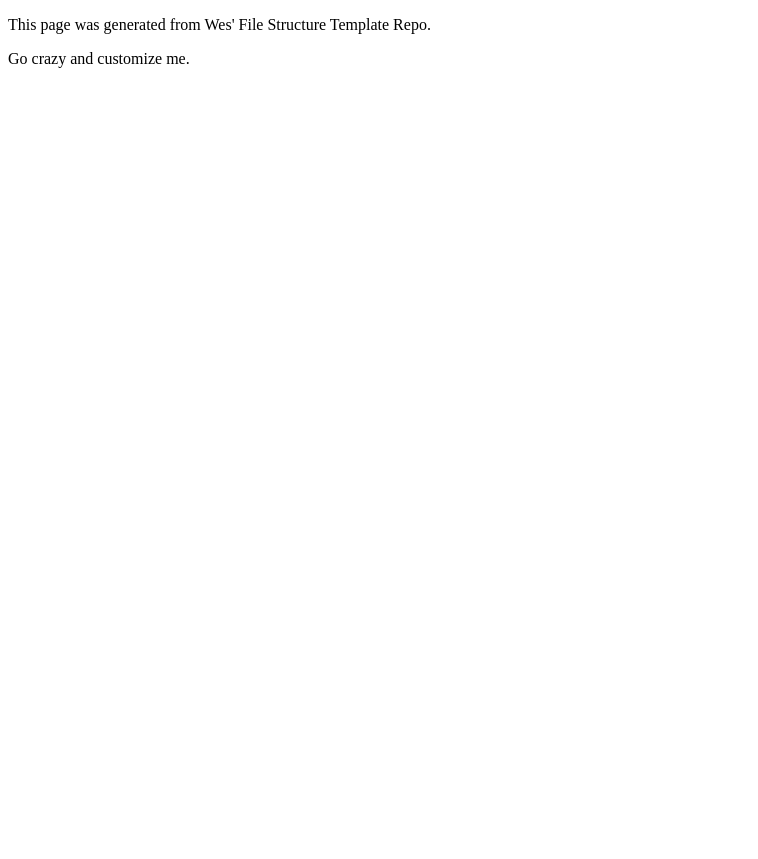
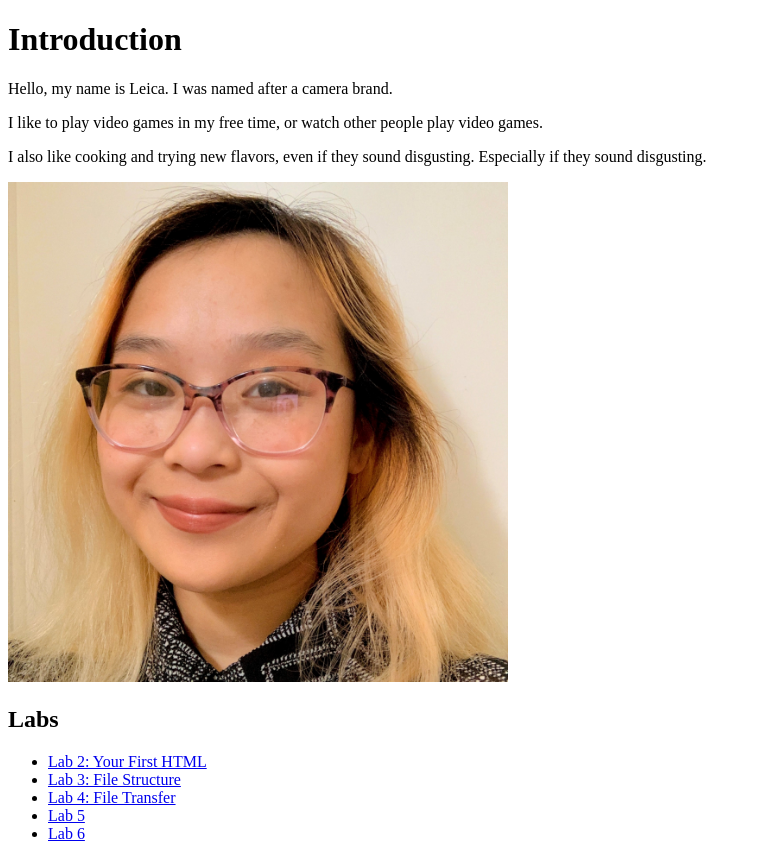
Before and after one commit to leicavtran/art101, a plain HTML site: page index.html in a window 1280 px wide. Shown: the whole page, without its empty margins (0-758 px from the left). Before the commit the page ends 800 px from the top, so only its background shows below. Drawn offline with Linux system fonts and the light colour scheme; files whose address does not match are found by name.

Commit message:
my stuff

```diff
--- a/index.html
+++ b/index.html
@@ -1,16 +1,27 @@
 <!DOCTYPE html>
 <html>
 <head>
-	<title>My_Name Homepage</title>
+	<title>Leica's Homepage</title>
 	<link rel="stylesheet" type="text/css" href="css/site.css">
 </head>
 <body>
-	<main>
-		<p>This page was generated from Wes' File Structure Template Repo.</p>
+		<h1>Introduction</h1>
+				<p>Hello, my name is Leica. I was named after a camera brand.</p>
+				<p>I like to play video games in my free time, or watch other people play video games.</p>
+				<p>I also like cooking and trying new flavors, even if they sound disgusting. Especially if they sound disgusting.</p>
+				<img src="D:\code\art101\bizness square.JPG" style="width:500px;">
 
-		<p>Go crazy and customize me.</p>
-	</main>
+				<div class="assignments major-section">
+					<h2>Labs</h2>
+					<ul>
 
+						<li><a href="lab2/helloworld.html">Lab 2: Your First HTML</a></li>
+						<li><a href="lab3/">Lab 3: File Structure</a></li>
+						<li><a href="lab4/">Lab 4: File Transfer</a></li>
+						<li><a href="lab5/">Lab 5</a></li>
+						<li><a href="lab6/">Lab 6</a></li>
+					</ul>
+				</div>
 
 </body>
 </html>
--- /dev/null
+++ b/lab2/css/helloworld.css
@@ -0,0 +1,23 @@
+h1{
+  color: red;
+  font-size: 300%;
+  text-align: center;
+}
+
+p{
+  color: white;
+  font-family: "verdana";
+  text-indent: 20px;
+  margin-left: 10px;
+}
+
+#content{
+  background-color: #181c39;
+  width: 590px;
+  min-height: 300px;
+  padding: 20px;
+  margin: 10px;
+  border: solid 10px #000000;
+  font-size: 20px;
+
+}
```
Also changed, not shown: lab2/helloworld.html (added, +15 -0 lines), lab2/index.html (deleted, +0 -11 lines), lab3/index.html (+6 -1 lines), bizness square.JPG (added), lab2/img/sasuke.jpg (added), lab3/img/file structure.png (added).
